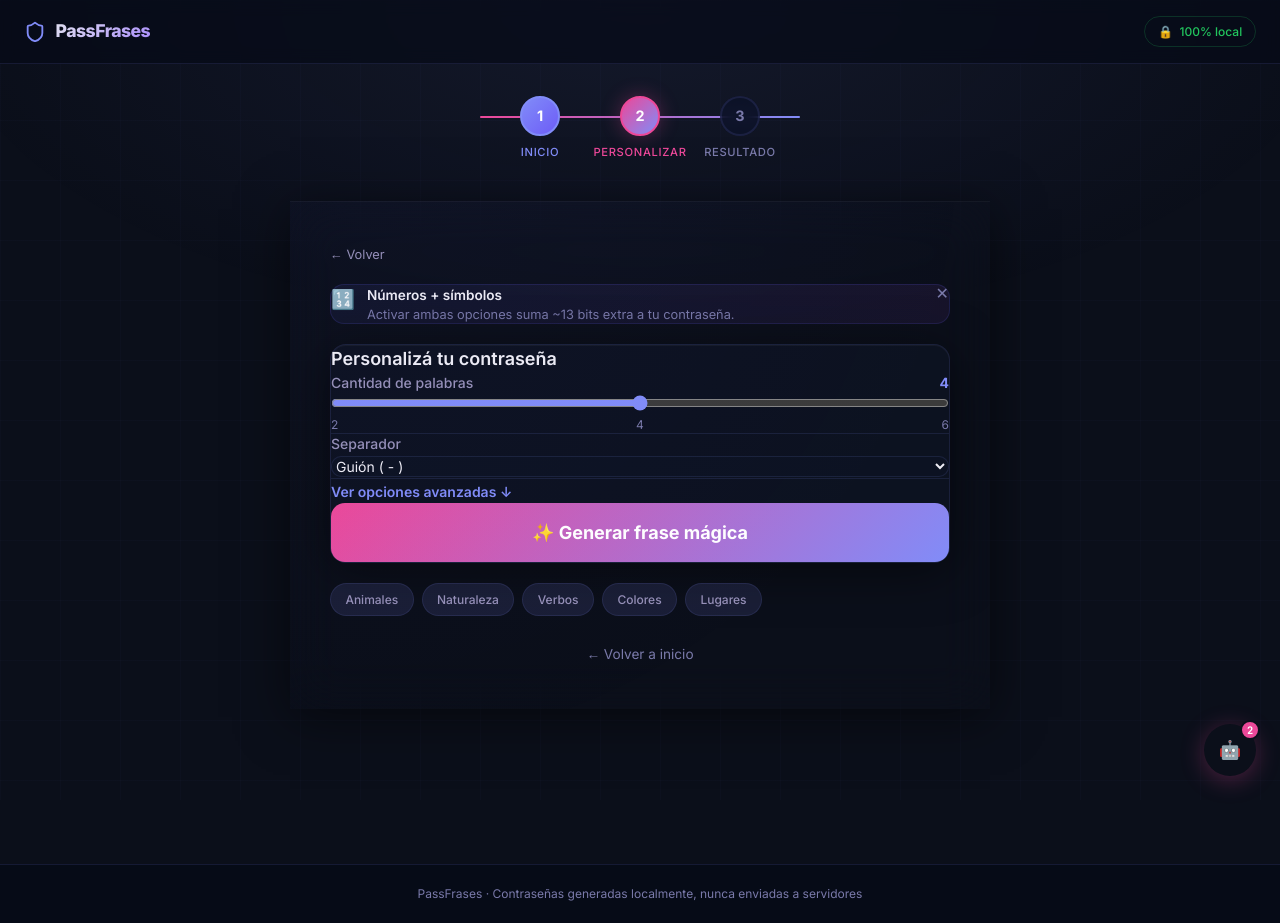
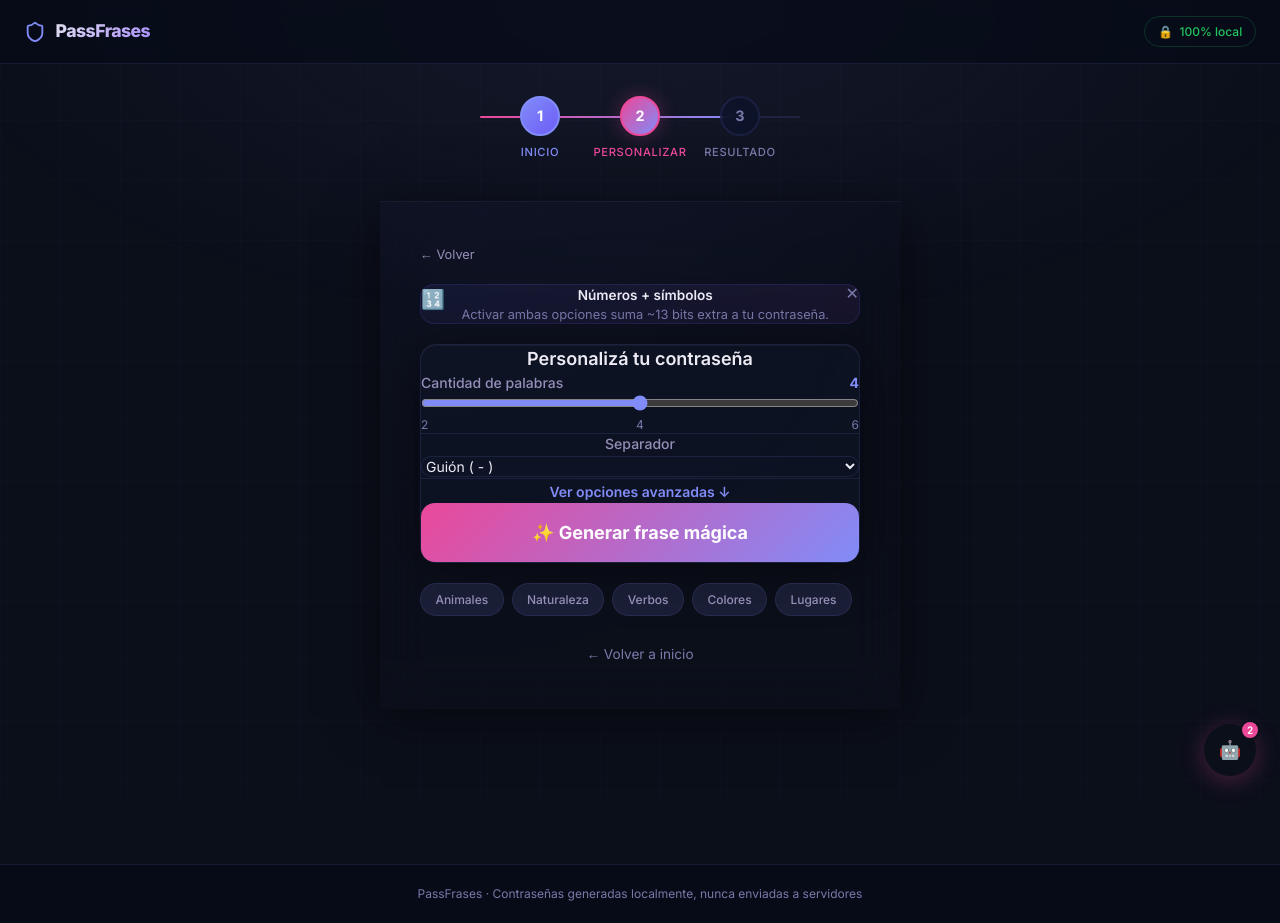
Before and after one commit to adesposito5/PassFrases-proyect, a React (Vite) app: page / in a window 1280 px wide. Both pictures are taken after a click on the button "Comenzar →". Built offline with nearby package versions, Linux system fonts and the light colour scheme.

Commit message:
feat: unify layout width and center content across wizard pages

```diff
--- a/src/features/generator/components/GeneratorPanel.tsx
+++ b/src/features/generator/components/GeneratorPanel.tsx
@@ -32,6 +32,7 @@ navigate("/");
 
 if (currentStep === 2) {
 return (
+<div style={{ textAlign: "center" }}>
 <div style={{ display: "flex", flexDirection: "column", gap: "1.25rem" }}>
 <ClippyAssistant />
 <GeneratorForm />
@@ -61,11 +62,13 @@ e.currentTarget.style.color = "var(--color-text-tertiary)";
 ← Volver a inicio
 </button>
 </div>
+</div>
 );
 }
 
 return (
-<div style={{ display: "flex", flexDirection: "column", gap: "1.25rem", textAlign: "center" }}>
+<div style={{ textAlign: "center" }}>
+<div style={{ display: "flex", flexDirection: "column", gap: "1.25rem" }}>
 <div
 style={{
 fontSize: "2.8rem",
@@ -127,5 +130,6 @@ e.currentTarget.style.color = "var(--color-text-tertiary)";
 ← Personalizar
 </button>
 </div>
+</div>
 );
 }
--- a/src/features/generator/components/WizardLayout.tsx
+++ b/src/features/generator/components/WizardLayout.tsx
@@ -18,7 +18,7 @@ export function WizardLayout({ children }: WizardLayoutProps) {
         zIndex: 1,
       }}
     >
-      <div style={{ width: '100%', maxWidth: '700px' }}>
+      <div style={{ width: '100%', maxWidth: '520px' }}>
         <StepProgress />
 
         {/* Glass card */}
```
